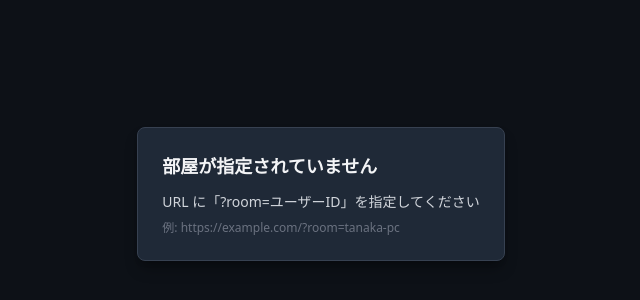
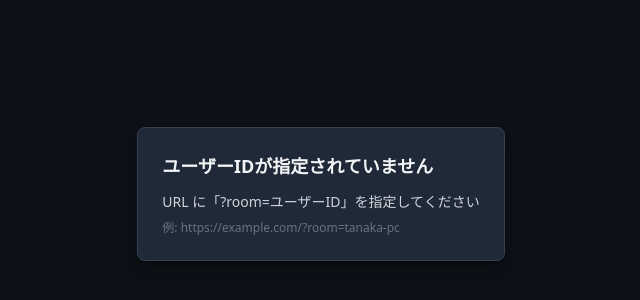
Before and after one commit to yokamoto5742/RBIVoice, a React (Vite) app: page / in a window 1280 px wide. Shown: the part 206-506 px from the top of the page, without its empty margins (319-959 px from the left). Built offline with nearby package versions, Linux system fonts and the light colour scheme; no server answers.

Commit message:
✨ feat(constants/readme): 部屋指定からユーザーID指定へ変更 & RBIVoiceInput の説明を追加

```diff
--- a/src/constants.ts
+++ b/src/constants.ts
@@ -18,7 +18,7 @@ export const UI_TEXT = {
   copyTooltip: '表示中のテキスト全文をクリップボードにコピーします',
   saveTooltip: '編集内容を保存します（音声入力中は実行不可）',
   editDisabledHint: '音声入力中は編集できません',
-  roomGateTitle: '部屋が指定されていません',
+  roomGateTitle: 'ユーザーIDが指定されていません',
   roomGateDescription: 'URL に「?room=ユーザーID」を指定してください',
   roomGateExample: '例: https://example.com/?room=tanaka-pc',
   emptyTranscript: '（まだ文字起こしはありません）',
```
Also changed, not shown: 1 other file (tests, documents, lock files or other folders).
